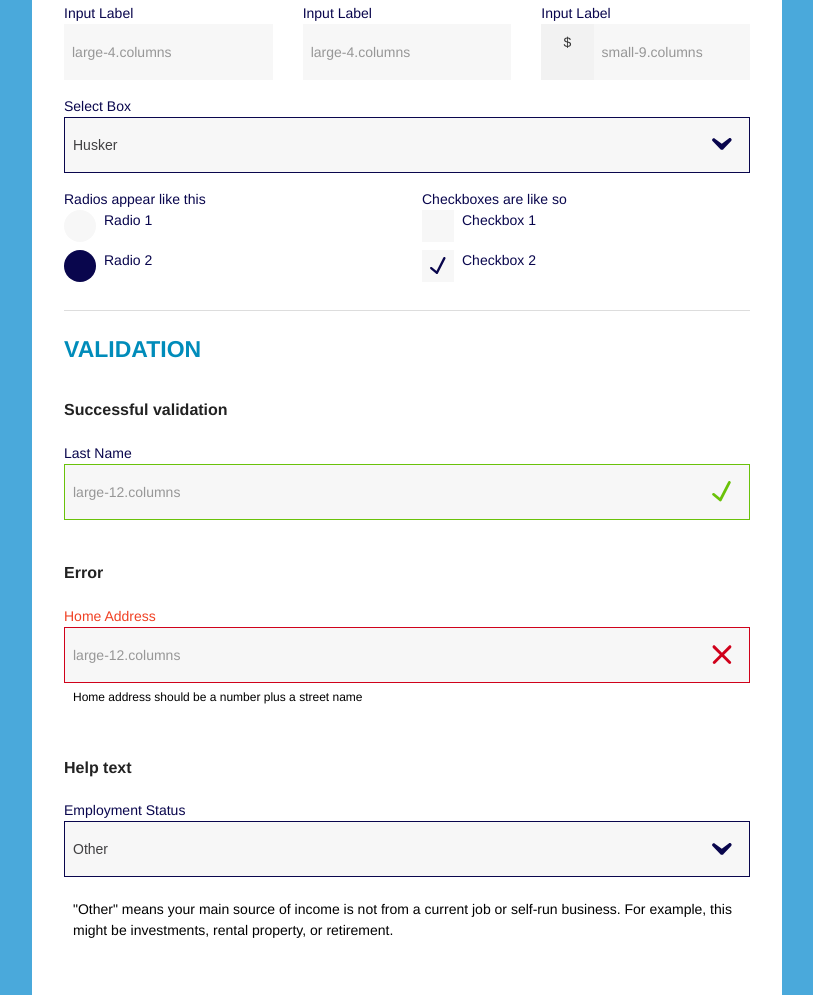
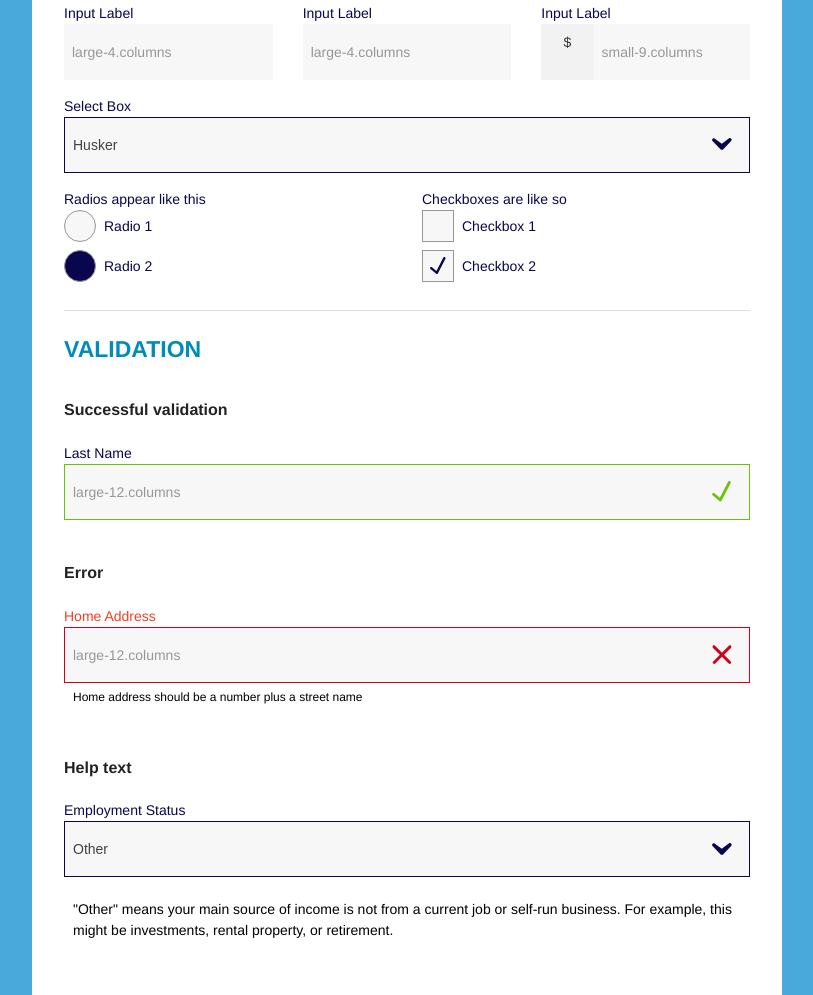
Before and after one commit to carbonfive/abtstyles, a website: page index.html in a window 1280 px wide. Shown: the part 1426-2421 px from the top of the page, without its empty margins (358-1171 px from the left). Drawn offline with Linux system fonts and the light colour scheme.

Commit message:
fix line height on radio and checkboxes

```diff
--- a/index.html
+++ b/index.html
@@ -188,17 +188,17 @@
           <div class="row">
             <div class="large-6 medium-6 columns">
               <label>Radios appear like this</label>
-                    <label for="radio1">
+                    <label class="inlinelabel" for="radio1">
                         <input type="radio" name="radio1" style="display:none;"><span class="custom radio"></span>Radio 1
                     </label>
-                    <label for="radio2">
+                    <label class="inlinelabel" for="radio2">
                         <input type="radio" name="radio2" style="display:none;"><span class="custom radio on"></span>Radio 2
                     </label>
             </div>
             <div class="large-6 medium-6 columns">
               <label>Checkboxes are like so</label>
-              <label for="checkbox1"><input type="checkbox" name="Checkbox 1" style="display:none;"><span class="custom checkbox"></span>Checkbox 1</label>
-              <label for="checkbox2"><input type="checkbox" name="Checkbox 2" style="display:none;"><span class="custom checkbox on"></span>Checkbox 2</label>
+              <label class="inlinelabel" for="checkbox1"><input type="checkbox" name="Checkbox 1" style="display:none;"><span class="custom checkbox"></span>Checkbox 1</label>
+              <label class="inlinelabel" for="checkbox2"><input type="checkbox" name="Checkbox 2" style="display:none;"><span class="custom checkbox on"></span>Checkbox 2</label>
             </div>
           </div>
         </form>
--- a/scss/app.scss
+++ b/scss/app.scss
@@ -134,10 +134,11 @@ span.custom {
     margin-bottom: 2.5%;
 }
 
+/*Radio buttons and checkboxes need work */
 span.custom.radio {
     display: inline-block;
     background: $fieldColor;
-    border: none;
+    border: 1px solid $secondaryTextColor;
     border-radius: 30px;
     width: 2rem;
     height: 2rem;
@@ -151,6 +152,7 @@ span.custom.radio {
 span.custom.checkbox {
     display: inline-block;
     background: $fieldColor;
+    border: 1px solid $secondaryTextColor;
     width: 2rem;
     height: 2rem;
     margin-right: 0.5rem;
@@ -161,6 +163,9 @@ span.custom.checkbox {
     }
 }
 
+.inlinelabel {
+    line-height: 2rem;
+}
 
 /* There is likely a better way to do this placeholder styling */
 ::-webkit-input-placeholder {
```
Also changed, not shown: css/app.css.
